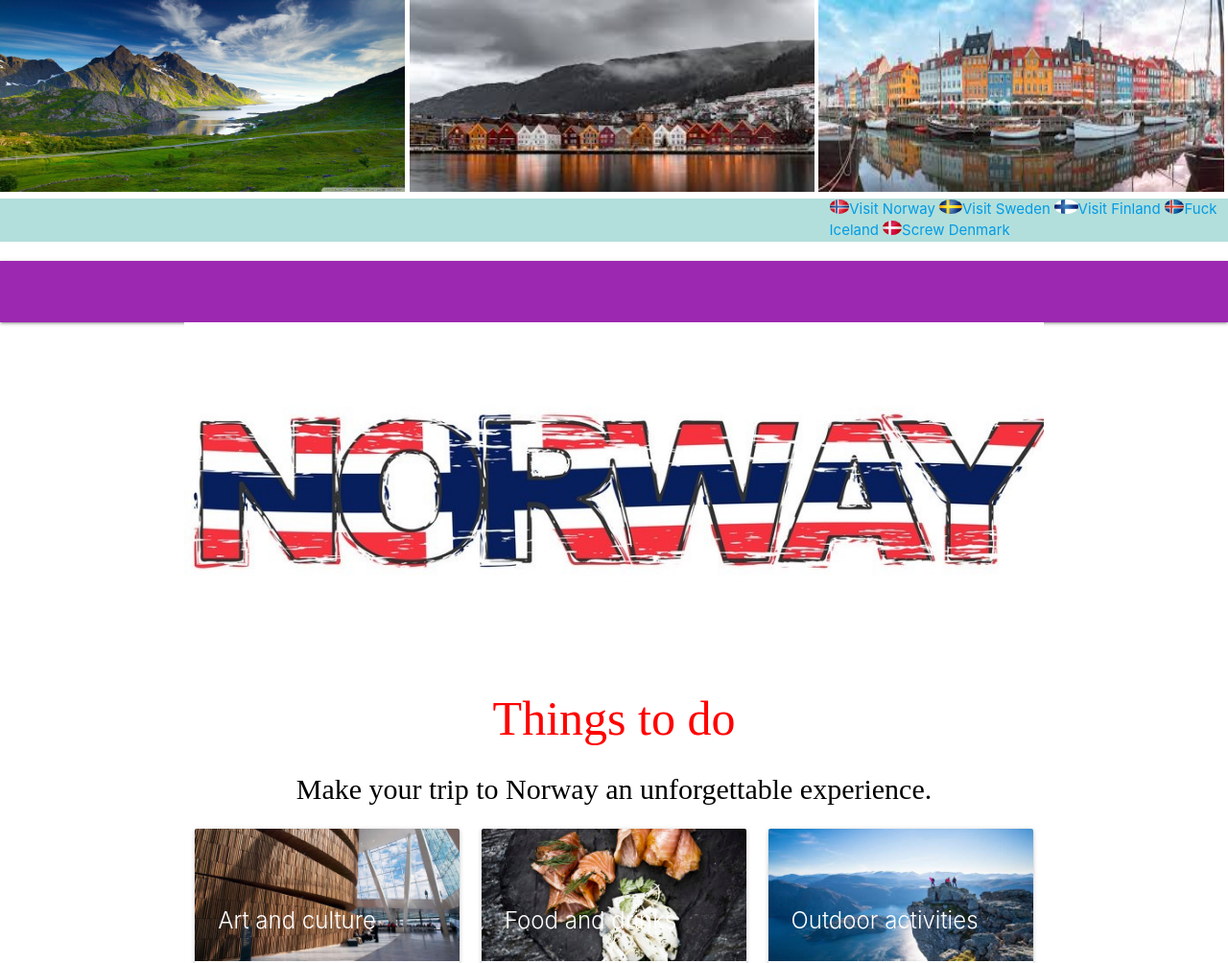
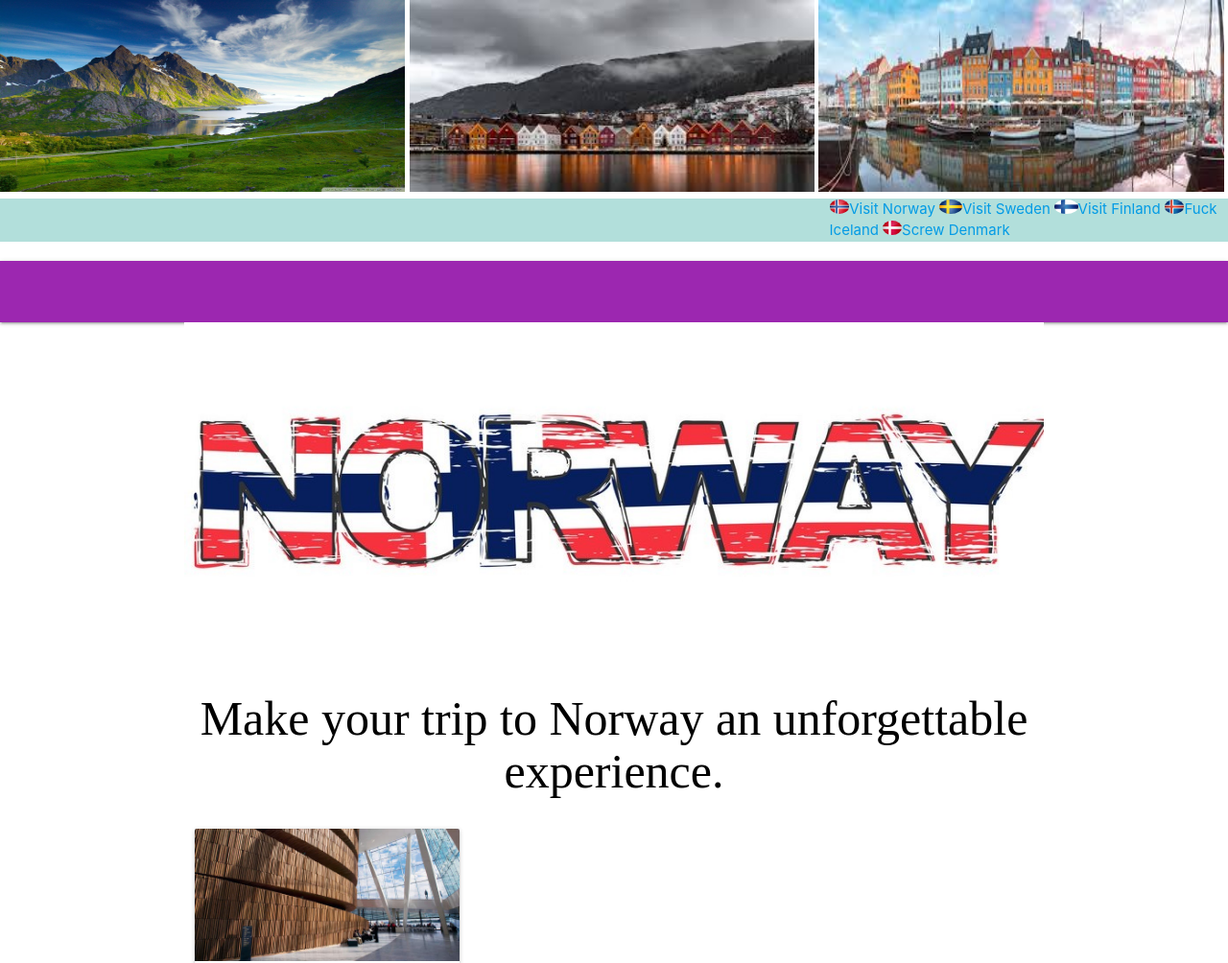
Before and after one commit to GILD0R/vcs2011-grupe1, a PHP site: page /norway.php in a window 1280 px wide. Shown: the top 1004 px of the page at 96% size. Run offline with PHP 8.4, Linux system fonts and the light colour scheme.

Commit message:
Norway pakeitimai

```diff
--- a/norway.php
+++ b/norway.php
@@ -1,73 +1,84 @@
-
 <?php include "header.php" ?>
 
 <body>
   <div class="container">
-<div class="row">
- <img class="responsive-img" src="images/NORWAY1.jpg" alt="">
+      <img class="responsive-img" class="activator" src="images/NORWAY1.jpg" alt="">
       <div class="text">
-    <h1>Things to do</h1>
-    <h3>Make your trip to Norway an unforgettable experience.</h3>
-
-    <div class="row">
-    <div class="col s4">
-      <div class="card small">
-        <div class="card-image">
-          <img src="images/norway3.jpg">
-          <span class="card-title">Art and culture</span>
-        </div>
-        <div class="card-content">
-          <p>From award-winning museums and architectural masterpieces to renowned food, film and music</p>
-        </div>
-      </div>
-    </div>
-
-    <div class="row">
-    <div class="col s4">
-      <div class="card small">
-        <div class="card-image">
-          <img src="images/norway4.jpg">
-          <span class="card-title">Food and drinks</span>
-        </div>
-        <div class="card-content">
-          <p>The change in attitude towards Norway’s food traditions has been formidable in the past few years. Today we are celebrating what is uniquely Norwegian in modern and untraditional ways.</p>
-        </div>
-      </div>
+        <h1>Make your trip to Norway an unforgettable experience.</h1>
       </div>
       <div class="row">
         <div class="col s4">
           <div class="card small">
-        <div class="card-image">
-          <img src="images/norway5.jpg">
-          <span class="card-title">Outdoor activities</span>
+            <div class="card-image waves-effect waves-block waves-light">
+              <img src="images/norway3.jpg">
             </div>
             <div class="card-content">
+              <span class="card-title activator grey-text text-darken-4">Art and culture<i class="material-icons right">more_vert</i></span>
+            </div>
+            <div class="card-reveal">
+              <span class="card-title grey-text text-darken-4">Art and culture<i class="material-icons right">close</i></span>
+              <p>From award-winning museums and architectural masterpieces to renowned food, film and music</p>
+            </div>
+          </div>
+          <div class="card small">
+            <div class="card-image waves-effect waves-block waves-light">
+              <img src="images/norway4.jpg">
+            </div>
+            <div class="card-content">
+              <span class="card-title activator grey-text text-darken-4">Food and drinks<i class="material-icons right">more_vert</i></span>
+            </div>
+            <div class="card-reveal">
+              <span class="card-title activator grey-text text-darken-4">Food and drinks<i class="material-icons right">more_vert</i></span>
+              <p>The change in attitude towards Norway’s food traditions has been formidable in the past few years. Today we are celebrating what is uniquely Norwegian in modern and untraditional ways.</p>
+            </div>
+          </div>
+          <div class="card small">
+            <div class="card-image waves-effect waves-block waves-light">
+              <img src="images/norway5.jpg">
+            </div>
+            <div class="card-content">
+              <span class="card-title activator grey-text text-darken-4">Outdoor activities<i class="material-icons right">more_vert</i></span>
+            </div>
+            <div class="card-reveal">
+              <span class="card-title activator grey-text text-darken-4">Outdoor activities<i class="material-icons right">more_vert</i></span>
               <p>There is no reason to stay indoors when you are in Norway. Find fun things to do, whether you are visiting the coast, the mountains, or somewhere in between.</p>
             </div>
           </div>
         </div>
-  </div>
-</div>
-  </div>
-</div>
+        <div class="col s8">
+        <iframe class="video1" width="100%" height="300" src="https://www.youtube.com/embed/b7nETHO0ce4" frameborder="0" allow="accelerometer; autoplay; clipboard-write; encrypted-media; gyroscope; picture-in-picture" allowfullscreen></iframe>
+          <iframe class="video2" width="100%" height="300" src="https://www.youtube.com/embed/lnhx-m3GxY4" frameborder="0" allow="accelerometer; autoplay; clipboard-write; encrypted-media; gyroscope; picture-in-picture" allowfullscreen></iframe>
+
         </div>
       </div>
 
+</div>
 
-        <div class="flex">
+      <div class="text1">
+        <h1>Places to go</h1>
+      </div>
+
+      <div class="flex city">
+
         <div class="box">
-            <img class="materialboxed" src="images/OSLO.jpg">
-            <a href="http://www.google.com"><h5>OSLO</h5></a>
+          <img class="materialboxed" width="850" src="images/OSLO.jpg">
+          <a href="https://en.wikipedia.org/wiki/Oslo">
+            <h5>OSLO</h5>
+          </a>
           <p>WHILE THE CITY CENTER AND MOST RESIDENTIAL AREAS ARE ON THE NORWEGIAN MAINLAND, OSLO COUNTS MANY ISLANDS WITHIN ITS CITY LIMITS. ENCOMPASSING 40 ISLANDS WITHIN CITY LIMITS</p>
         </div>
         <div class="box">
-            <img src="images/BERGEN.jpg" alt="">
-            <a href="http://www.google.com"><h5>BERGEN</h5></a>
+          <img class="materialboxed" width="850" src="images/BERGEN.jpg">
+          <a href="https://en.wikipedia.org/wiki/Bergen">
+            <h5>BERGEN</h5>
+          </a>
           <p>ONE OF NORWAY’S LARGEST SHOPPING CENTRES, LAGUNEN STORSENTER, IS LOCATED IN FANA IN BERGEN, WITH RETAIL SALES OF 2,8 BILLION NORWEGIAN KRONER, AND AROUND 4.6 MILLION VISITORS IN 2018.</p>
         </div>
         <div class="box">
-            <img src="images/STAVANGER.jpg" alt="">
-            <a href="http://www.google.com"><h5>STAVANGER</h5></a>
+          <img class="materialboxed" width="650" src="images/STAVANGER.jpg">
+          <a href="https://en.wikipedia.org/wiki/Stavanger">
+            <h5>STAVANGER</h5>
+          </a>
           <p>STAVANGER IS ONE OF NORWAY’S OLDEST CITIES. IT EMERGED IN THE 12TH CENTURY DURING A PERIOD OF POPULATION GROWTH AND INCREASING URBANIZATION THROUGHOUT NORTHERN EUROPE..</p>
         </div>
 
--- a/scripts/script.js
+++ b/scripts/script.js
@@ -11,6 +11,10 @@
 
 
 /* Dominykos stiliaus kodas: */
+document.addEventListener('DOMContentLoaded', function() {
+    var elems = document.querySelectorAll('.materialboxed');
+    var instances = M.Materialbox.init(elems);
+  });
 
 
 
--- a/styles/style.css
+++ b/styles/style.css
@@ -27,23 +27,18 @@
     margin-right: auto;
 }
 .text h1 {
-    color: red;
+    color: black;
     font-size: 50px;
     font-family: 'Times New Roman', Times, serif;
     text-align: center;
 }
-.text h3 {
+
+.text1 h1 {
     color: black;
-    font-size: 30px;
+    font-size: 50px;
     font-family: 'Times New Roman', Times, serif;
     text-align: center;
 }
-
-.card {
-    height: 300px;
-}
-
-
 
 .flex{
     display: flex;
@@ -66,9 +61,18 @@
 .box p{
     background-color: transparent;
 }
-
-
-
+.city img.materialboxed {
+margin-left: auto;
+margin-right: auto;
+}
+.video1 {
+    margin-top: 150px;
+    margin-left: 65px;
+}
+.video2 {
+    margin-top: 45px;
+    margin-left: 65px;
+}
 
 
 /* Dmitrij stiliaus kodas: */
```
Lines whose indentation alone changed are shown as unchanged.
